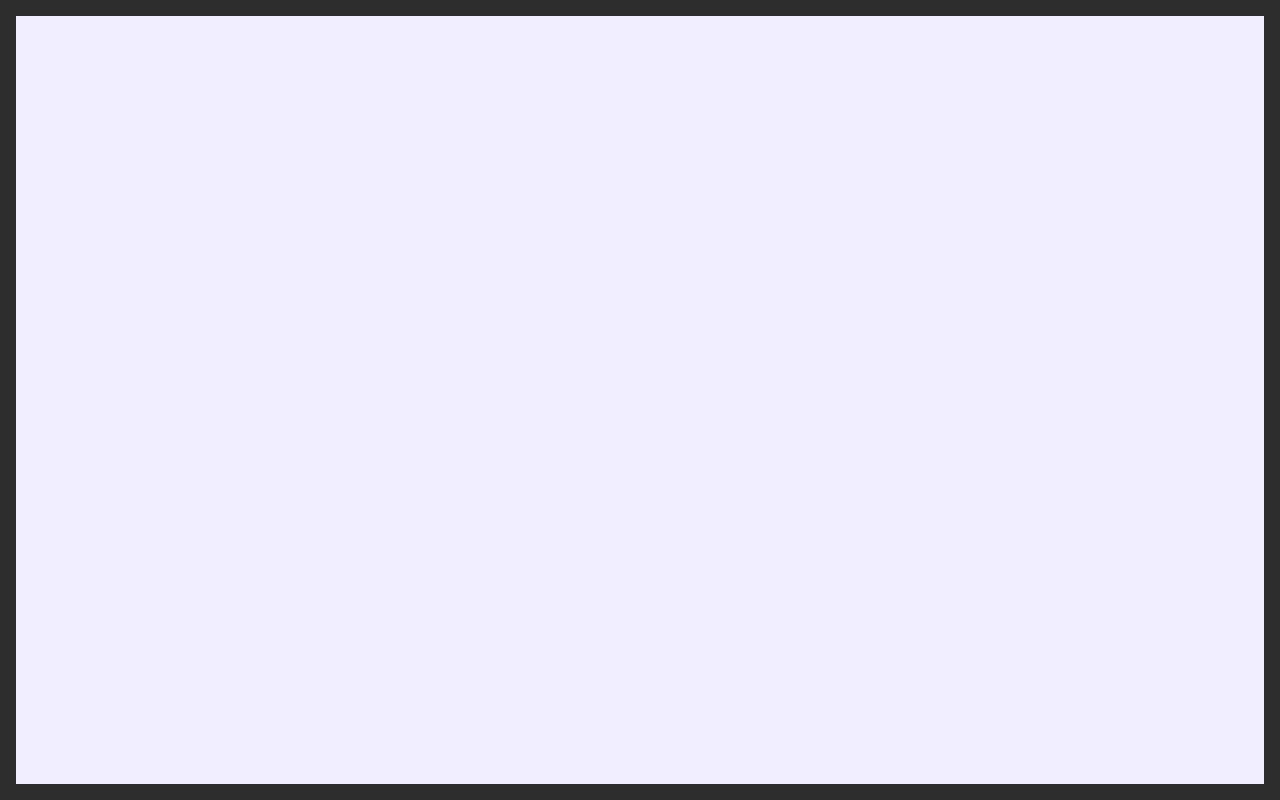
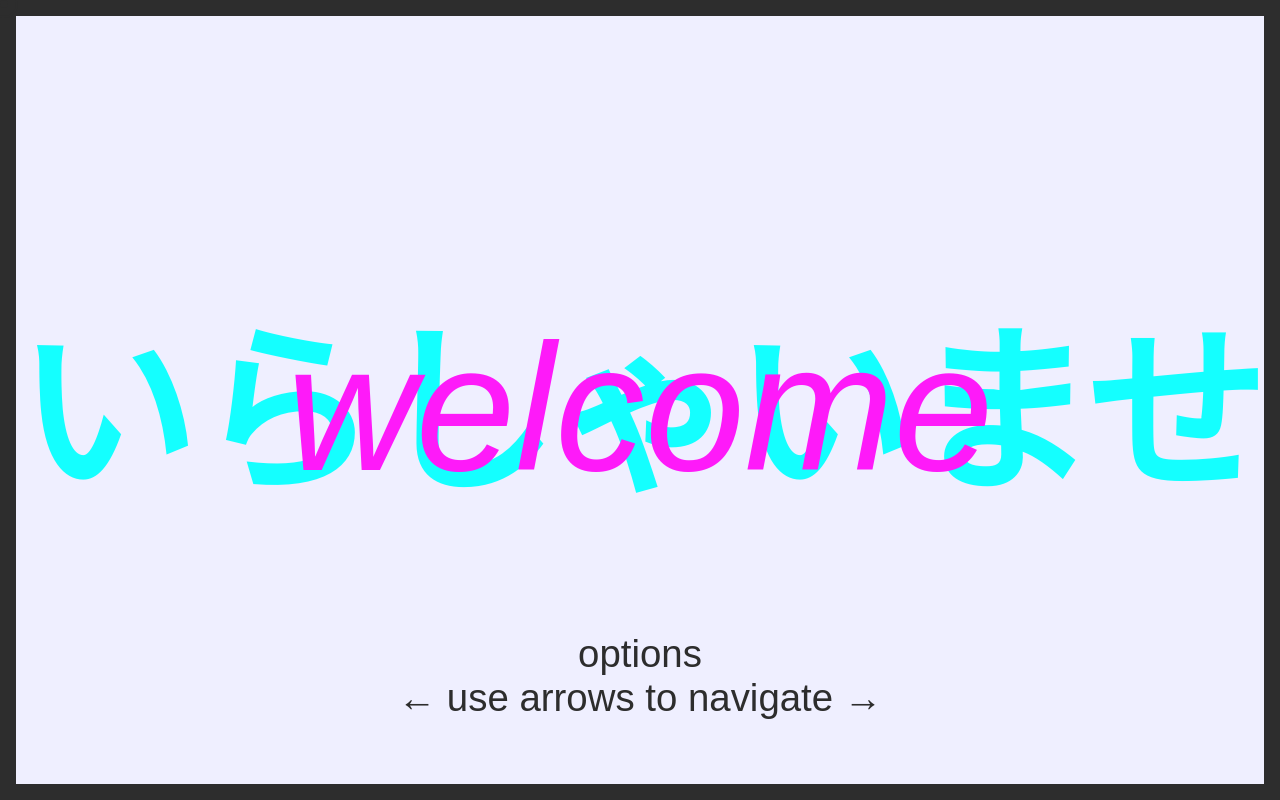
Before and after one commit to AndreiRech/Website, a React (Create React App) app: page / in a window 1280 px wide. Shown: the top 800 px of the page. Built offline with nearby package versions, Linux system fonts and the light colour scheme; a web font is replaced by a local one.

Commit message:
fix: home overflow

```diff
--- a/src/pages/Home/index.scss
+++ b/src/pages/Home/index.scss
@@ -2,8 +2,9 @@
 
 .home-container {
     background-color: $snow;
+    position: relative;
+    overflow: hidden;
     cursor: none;
-    position: relative;
 
     .home-content {
         font-family: $font1;
@@ -13,14 +14,13 @@
         flex-direction: column;
         align-items: center;
         justify-content: center;
-        position: relative;
 
         .home-main {
             width: 100vw;
             display: flex;
             justify-content: center;
             align-items: center;
-            font-size: 14.35rem;
+            font-size: 14vw;
 
             .home-title-jap {
                 color: $primary;
@@ -32,7 +32,7 @@
                 position: absolute;
                 color: $secondary;
                 font-style: italic;
-                padding-top: 1rem;
+                padding-top: 2vh;
             }
         }
 
@@ -45,7 +45,7 @@
             justify-content: center;
             align-items: center;
 
-            font-size: 3.1rem;
+            font-size: 3vw;
             color: $grey;
 
             .home-options {
--- a/src/pages/Home/index.tsx
+++ b/src/pages/Home/index.tsx
@@ -43,7 +43,7 @@ const Home: React.FC = () => {
 	return (
 		<div className='home-container' onMouseMove={handleMouseMove}>
 			<Pointer x={mousePosition.x} y={mousePosition.y}/>
-			<Box color='grey'></Box>
+			<Box color='grey'>
 				<div className='home-content'>
 					<div className='home-main'>
 						<p className='home-title-jap'>いらしゃいませ</p>
@@ -54,6 +54,7 @@ const Home: React.FC = () => {
 						<p className='home-navigate'>← use arrows to navigate →</p>
 					</div>
 				</div>
+			</Box>
 		</div>
 	);
 }
```
Lines whose indentation alone changed are shown as unchanged.
